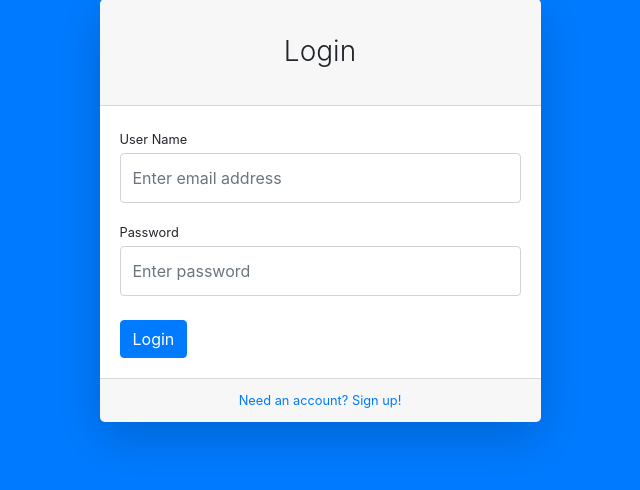
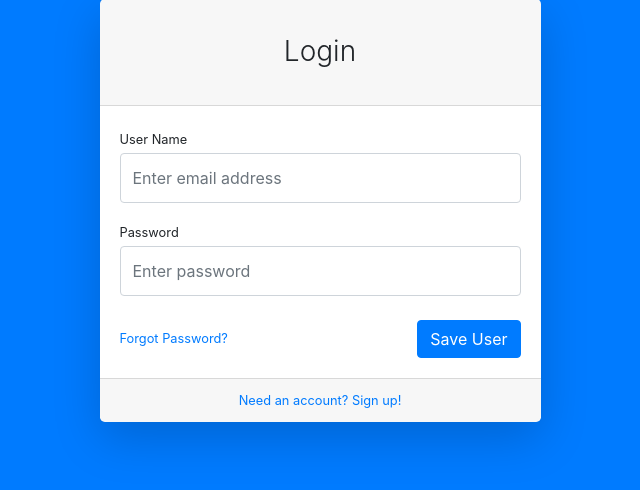
Before and after one commit to mahmudulhasan766/PHP-OOP-blog, a PHP site: page /admin/login.php in a window 1280 px wide. Shown: the part 49-539 px from the top of the page, without its empty margins (320-960 px from the left). Run offline with PHP 8.4, Linux system fonts and the light colour scheme; data that the repository does not hold is empty.

Commit message:
login seccessfull

```diff
--- a/admin/login.php
+++ b/admin/login.php
@@ -10,8 +10,27 @@ $login = new Login();
 if(isset($_POST['login'])){
     $login->loginCheck($_POST);
 }
-echo $login_error;
+//echo $login_error;
 ?>
+
+<!-- <!DOCTYPE html>
+<html>
+<head>
+<meta charset="UTF-8">
+<title>detaBase</title>
+<h1>Hello DataBase</h1>
+</head>
+<body>
+    <form action="" method="post">
+        <input type="text" name="username" placeholder="Email"/><br/><br/>
+        <input type="password" name="password" placeholder="Password"/><br/><br/>
+        <input type="submit" value="Save User" name="login"/>
+
+    </form>
+    <hr/>
+</body>
+
+</html> -->
 
 <!DOCTYPE html>
 <html lang="en">
@@ -37,17 +56,21 @@ echo $login_error;
                                     <div class="card-body">
                                         <form clas="form-signin" action="" method="POST">
                                             <div class="form-group">
-                                                <label class="small mb-1" for="inputEmailAddress">User Name</label>
-                                                <input class="form-control py-4" name="username" id="inputEmailAddress" type="email" placeholder="Enter email address" />
+                                                <label class="small mb-1" for="inputEmailAddress">User Name</label><br/>
+                                                <input class="form-control py-4" id="inputEmailAddress" type="text" name="username" placeholder="Enter email address" />
+
                                             </div>
                                             <div class="form-group">
-                                                <label class="small mb-1" for="inputPassword">Password</label>
-                                                <input class="form-control py-4" name="password" id="inputPassword" type="password" placeholder="Enter password" />
+                                                <label class="small mb-1" for="inputPassword">Password</label><br/>
+                                                <input class="form-control py-4" id="inputPassword" type="password" name="password" placeholder="Enter password" />
+
                                             </div>
 
                                             <div class="form-group d-flex align-items-center justify-content-between mt-4 mb-0">
+                                                <a class="small" href="password.html">Forgot Password?</a>
 
-                                                <a class="btn btn-primary" name="login" href="login.php">Login</a>
+                                            <input class="btn btn-primary" type="submit" value="Save User" name="login"/>
+
                                             </div>
                                         </form>
                                     </div>
--- a/app/classes/Database.php
+++ b/app/classes/Database.php
@@ -5,6 +5,8 @@ use mysqli;
 
 class Database{
     public function dbCon(){
+
+        echo "BAtabase";
         $host ="localhost";
         $user ="root";
         $pass ="";
--- a/app/classes/Login.php
+++ b/app/classes/Login.php
@@ -4,21 +4,29 @@ namespace App\classes;
 use App\classes\Database;
 
 class Login{
+
     public function loginCheck($data){
+
+        echo "Login";
         $username = $data['username'];
         $password = md5($data['password']);
 
+        //header('Location:index.php');
         echo $password;
+        echo "<br>";
+        echo $username;
         $sql = "SELECT * FROM `users` WHERE `username`=' $username'AND `password` =' $password'";
 
         //mysqli_query(Database::dbCon());
         $result = mysqli_query(Database::dbCon(),$sql);
 
+        Database::dbCon();
+
         if($result){
-             if(mysqli_num_rows($result)==1){
 
-
-
+            echo "hasan babu";
+             if(mysqli_num_rows($result)==0){
+                header('Location:index.php');
 
              }else{
                  $login_error = "Username or Password invalid!";
```
